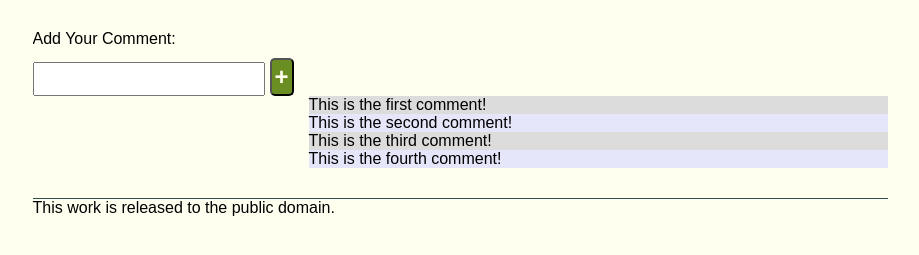
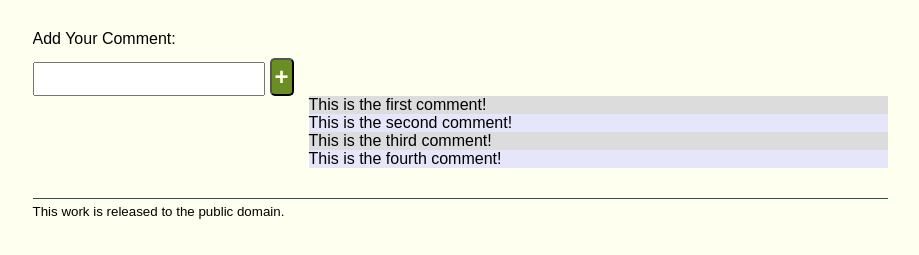
Before and after one commit to AtonDevPortfolio/LWAD, a plain HTML site: page index.html in a window 1280 px wide. Shown: the part 39-294 px from the top of the page, without its empty margins (180-1099 px from the left). Drawn offline with nearby package versions, Linux system fonts and the light colour scheme.

Commit message:
Completed footer styling.

```diff
--- a/style.css
+++ b/style.css
@@ -19,7 +19,6 @@ header {
 h1 {
 	float: left;
 }
-
 
 header p {
 	float: right;
@@ -71,6 +70,7 @@ main {
 	margin-bottom: 10px;
 	border-radius: 5px;
 }
+
 .comments p:nth-child(even) {
 	background: lavender;
 }
@@ -78,3 +78,9 @@ main {
 .comments p:nth-child(odd) {
 	background: gainsboro;
 }
+
+footer {
+	font-size: smaller;
+	margin-top: 5px;
+	clear: both;
+}
```
